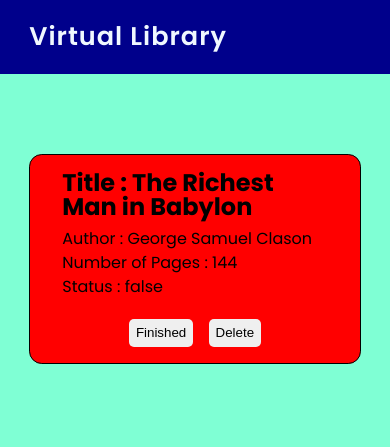
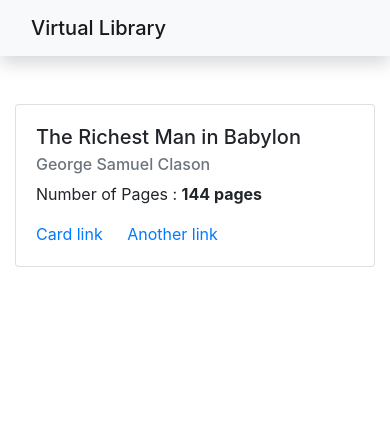
Before and after one commit to fakhryandev/odin-library, a plain HTML site: page index.html in a window 390 px wide. Drawn offline with nearby package versions, Linux system fonts and the light colour scheme.

Commit message:
change to bootstrap and responsive card

```diff
--- a/index.html
+++ b/index.html
@@ -7,16 +7,35 @@
     <title>The Odin Project - Library</title>
     <link rel="stylesheet" href="reset.css" />
     <link rel="stylesheet" href="styles.css" />
+    <link
+      rel="stylesheet"
+      href="https://cdn.jsdelivr.net/npm/bootstrap@4.6.2/dist/css/bootstrap.min.css"
+      integrity="sha384-xOolHFLEh07PJGoPkLv1IbcEPTNtaed2xpHsD9ESMhqIYd0nLMwNLD69Npy4HI+N"
+      crossorigin="anonymous"
+    />
   </head>
   <body>
-    <header>
+    <nav class="navbar navbar-light bg-light shadow">
       <div class="container">
-        <h1>Virtual Library</h1>
+        <span class="navbar-brand mb-0 h1">Virtual Library</span>
       </div>
-    </header>
-    <main class="container">
-      <div class="library" id="library"></div>
-    </main>
+    </nav>
+    <div class="container">
+      <div
+        class="row row-cols-1 row-cols-md-2 row-cols-lg-3 pt-5"
+        id="library"
+      ></div>
+    </div>
     <script src="script.js"></script>
+    <script
+      src="https://cdn.jsdelivr.net/npm/jquery@3.5.1/dist/jquery.slim.min.js"
+      integrity="sha384-DfXdz2htPH0lsSSs5nCTpuj/zy4C+OGpamoFVy38MVBnE+IbbVYUew+OrCXaRkfj"
+      crossorigin="anonymous"
+    ></script>
+    <script
+      src="https://cdn.jsdelivr.net/npm/bootstrap@4.6.2/dist/js/bootstrap.bundle.min.js"
+      integrity="sha384-Fy6S3B9q64WdZWQUiU+q4/2Lc9npb8tCaSX9FK7E8HnRr0Jz8D6OP9dO5Vg3Q9ct"
+      crossorigin="anonymous"
+    ></script>
   </body>
 </html>
--- a/script.js
+++ b/script.js
@@ -23,14 +23,15 @@ function loadLibary() {
 
 function bookCreator(bookData) {
   const html = `
-    <div class="book">
-      <h1 class="book-title" class="book-title">Title : ${bookData.title}</h1>
-      <p>Author : ${bookData.author}</p>
-      <p>Number of Pages : ${bookData.numberOfPages}</p>
-      <p>Status : ${bookData.status}</p>
-      <div class="button-wrapper">
-        <button class="btn">Finished</button>
-        <button class="btn">Delete</button>
+    <div class="col mb-4">
+      <div class="card h-100">
+        <div class="card-body">
+          <h5 class="card-title">${bookData.title}</h5>
+          <h6 class="card-subtitle mb-2 text-muted">${bookData.author}</h6>
+          <p class="card-text">Number of Pages : <span class="font-weight-bold">${bookData.numberOfPages} pages</span></p>
+          <a href="#" class="card-link">Card link</a>
+          <a href="#" class="card-link">Another link</a>
+        </div>
       </div>
     </div>
   `;
--- a/styles.css
+++ b/styles.css
@@ -10,7 +10,7 @@ body {
   background-color: aquamarine;
 }
 
-header {
+/* header {
   background-color: darkblue;
   padding: 1.5em 0;
 }
@@ -97,4 +97,4 @@ main {
   border: none;
   border-radius: 5px;
   padding: 0.5em 0.5em;
-}
+} */
```
